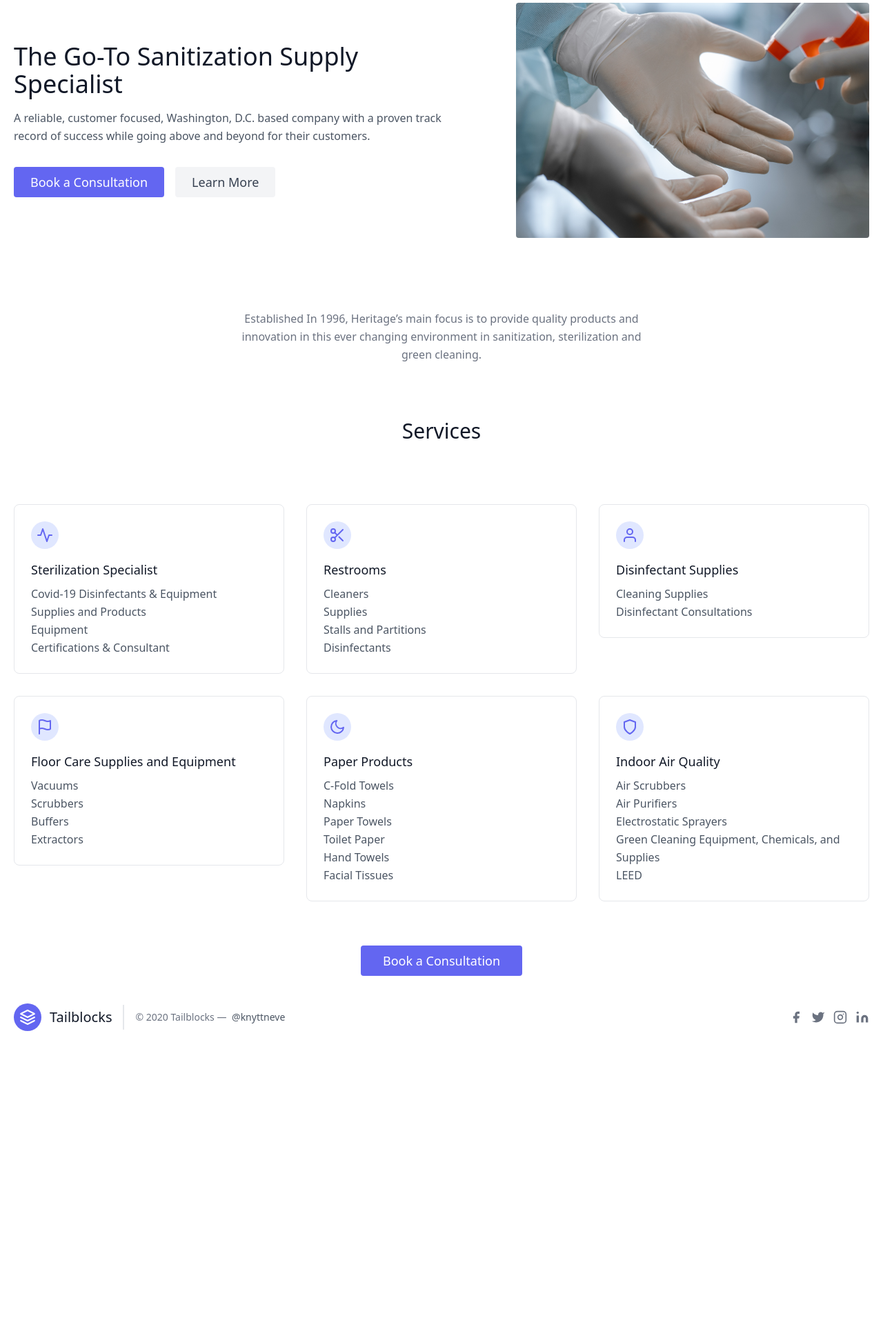
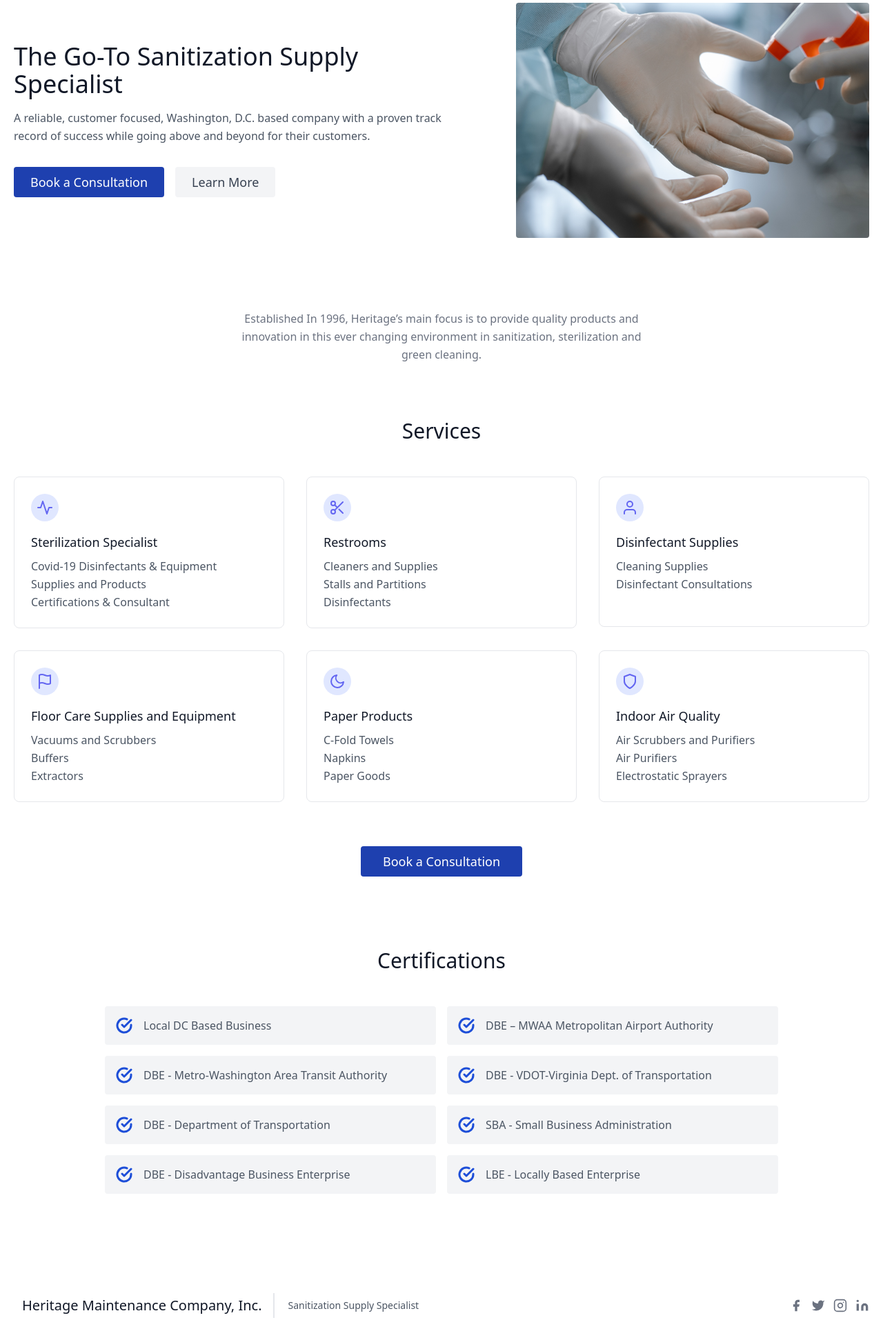
Before and after one commit to cashconnor/HTech, a Django app: page / in a window 1280 px wide. Shown: the part 227-2170 px from the top of the page at 69% size. Before the commit the page ends 1722 px from the top, so only its background shows below. Run offline with Django 4.2, Linux system fonts and the light colour scheme.

Commit message:
added certifications and formatting

```diff
--- a/static/css/style.css
+++ b/static/css/style.css
@@ -515,6 +515,11 @@ Ensure the default browser behavior of the `hidden` attribute.
   margin-right: auto;
 }
 
+.-mx-2 {
+  margin-left: -0.5rem;
+  margin-right: -0.5rem;
+}
+
 .-mx-4 {
   margin-left: -1rem;
   margin-right: -1rem;
@@ -558,6 +563,14 @@ Ensure the default browser behavior of the `hidden` attribute.
 
 .mt-16 {
   margin-top: 4rem;
+}
+
+.mb-10 {
+  margin-bottom: 2.5rem;
+}
+
+.mr-4 {
+  margin-right: 1rem;
 }
 
 .mr-5 {
@@ -616,16 +629,20 @@ Ensure the default browser behavior of the `hidden` attribute.
   display: none;
 }
 
+.h-5 {
+  height: 1.25rem;
+}
+
 .h-10 {
   height: 2.5rem;
 }
 
-.h-5 {
-  height: 1.25rem;
+.h-6 {
+  height: 1.5rem;
 }
 
-.h-6 {
-  height: 1.5rem;
+.h-full {
+  height: 100%;
 }
 
 .h-4 {
@@ -640,16 +657,8 @@ Ensure the default browser behavior of the `hidden` attribute.
   height: 5rem;
 }
 
-.h-full {
-  height: 100%;
-}
-
 .h-8 {
   height: 2rem;
-}
-
-.w-10 {
-  width: 2.5rem;
 }
 
 .w-5 {
@@ -662,6 +671,10 @@ Ensure the default browser behavior of the `hidden` attribute.
 
 .w-full {
   width: 100%;
+}
+
+.w-10 {
+  width: 2.5rem;
 }
 
 .w-6 {
@@ -714,16 +727,16 @@ Ensure the default browser behavior of the `hidden` attribute.
   margin-bottom: calc(1.5rem * var(--tw-space-y-reverse));
 }
 
-.rounded-full {
-  border-radius: 9999px;
-}
-
 .rounded {
   border-radius: 0.25rem;
 }
 
 .rounded-lg {
   border-radius: 0.5rem;
+}
+
+.rounded-full {
+  border-radius: 9999px;
 }
 
 .border-0 {
@@ -739,9 +752,9 @@ Ensure the default browser behavior of the `hidden` attribute.
   border-color: rgb(229 231 235 / var(--tw-border-opacity));
 }
 
-.bg-indigo-500 {
+.bg-blue-800 {
   --tw-bg-opacity: 1;
-  background-color: rgb(99 102 241 / var(--tw-bg-opacity));
+  background-color: rgb(30 64 175 / var(--tw-bg-opacity));
 }
 
 .bg-gray-100 {
@@ -754,6 +767,11 @@ Ensure the default browser behavior of the `hidden` attribute.
   background-color: rgb(224 231 255 / var(--tw-bg-opacity));
 }
 
+.bg-indigo-500 {
+  --tw-bg-opacity: 1;
+  background-color: rgb(99 102 241 / var(--tw-bg-opacity));
+}
+
 .object-cover {
   -o-object-fit: cover;
      object-fit: cover;
@@ -764,16 +782,16 @@ Ensure the default browser behavior of the `hidden` attribute.
      object-position: center;
 }
 
-.p-2 {
-  padding: 0.5rem;
-}
-
 .p-4 {
   padding: 1rem;
 }
 
 .p-6 {
   padding: 1.5rem;
+}
+
+.p-2 {
+  padding: 0.5rem;
 }
 
 .p-5 {
@@ -885,14 +903,14 @@ Ensure the default browser behavior of the `hidden` attribute.
   color: rgb(17 24 39 / var(--tw-text-opacity));
 }
 
+.text-gray-500 {
+  --tw-text-opacity: 1;
+  color: rgb(107 114 128 / var(--tw-text-opacity));
+}
+
 .text-white {
   --tw-text-opacity: 1;
   color: rgb(255 255 255 / var(--tw-text-opacity));
-}
-
-.text-gray-500 {
-  --tw-text-opacity: 1;
-  color: rgb(107 114 128 / var(--tw-text-opacity));
 }
 
 .text-gray-700 {
@@ -905,14 +923,24 @@ Ensure the default browser behavior of the `hidden` attribute.
   color: rgb(99 102 241 / var(--tw-text-opacity));
 }
 
-.hover\:bg-indigo-600:hover {
+.text-blue-700 {
+  --tw-text-opacity: 1;
+  color: rgb(29 78 216 / var(--tw-text-opacity));
+}
+
+.hover\:bg-blue-700:hover {
   --tw-bg-opacity: 1;
-  background-color: rgb(79 70 229 / var(--tw-bg-opacity));
+  background-color: rgb(29 78 216 / var(--tw-bg-opacity));
 }
 
 .hover\:bg-gray-200:hover {
   --tw-bg-opacity: 1;
   background-color: rgb(229 231 235 / var(--tw-bg-opacity));
+}
+
+.hover\:bg-indigo-600:hover {
+  --tw-bg-opacity: 1;
+  background-color: rgb(79 70 229 / var(--tw-bg-opacity));
 }
 
 .hover\:text-gray-900:hover {
@@ -930,6 +958,11 @@ Ensure the default browser behavior of the `hidden` attribute.
     margin: -1rem;
   }
 
+  .sm\:mx-auto {
+    margin-left: auto;
+    margin-right: auto;
+  }
+
   .sm\:ml-4 {
     margin-left: 1rem;
   }
@@ -940,6 +973,14 @@ Ensure the default browser behavior of the `hidden` attribute.
 
   .sm\:ml-auto {
     margin-left: auto;
+  }
+
+  .sm\:mb-2 {
+    margin-bottom: 0.5rem;
+  }
+
+  .sm\:w-1\/2 {
+    width: 50%;
   }
 
   .sm\:flex-row {
@@ -1066,6 +1107,10 @@ Ensure the default browser behavior of the `hidden` attribute.
     width: 75%;
   }
 
+  .lg\:w-4\/5 {
+    width: 80%;
+  }
+
   .lg\:max-w-lg {
     max-width: 32rem;
   }
--- a/templates/footer.html
+++ b/templates/footer.html
@@ -1,13 +1,12 @@
+{% load static %}
 <footer class="text-gray-600 body-font">
     <div class="container px-5 py-8 mx-auto flex items-center sm:flex-row flex-col">
       <a class="flex title-font font-medium items-center md:justify-start justify-center text-gray-900">
-        <svg xmlns="http://www.w3.org/2000/svg" fill="none" stroke="currentColor" stroke-linecap="round" stroke-linejoin="round" stroke-width="2" class="w-10 h-10 text-white p-2 bg-indigo-500 rounded-full" viewBox="0 0 24 24">
-          <path d="M12 2L2 7l10 5 10-5-10-5zM2 17l10 5 10-5M2 12l10 5 10-5"></path>
-        </svg>
-        <span class="ml-3 text-xl">Tailblocks</span>
+
+        <span class="ml-3 text-xl">Heritage Maintenance Company, Inc.</span>
       </a>
-      <p class="text-sm text-gray-500 sm:ml-4 sm:pl-4 sm:border-l-2 sm:border-gray-200 sm:py-2 sm:mt-0 mt-4">© 2020 Tailblocks —
-        <a href="https://twitter.com/knyttneve" class="text-gray-600 ml-1" rel="noopener noreferrer" target="_blank">@knyttneve</a>
+      <p class="text-sm text-gray-500 sm:ml-4 sm:pl-4 sm:border-l-2 sm:border-gray-200 sm:py-2 sm:mt-0 mt-4">
+        <a href="https://twitter.com/knyttneve" class="text-gray-600 ml-1" rel="noopener noreferrer" target="_blank">Sanitization Supply Specialist</a>
       </p>
       <span class="inline-flex sm:ml-auto sm:mt-0 mt-4 justify-center sm:justify-start">
         <a class="text-gray-500">
--- a/templates/index.html
+++ b/templates/index.html
@@ -12,7 +12,7 @@
         </h1>
         <p class="mb-8 leading-relaxed">A reliable, customer focused, Washington, D.C. based company with a proven track record of success while going above and beyond for their customers.</p>
         <div class="flex justify-center">
-          <button class="inline-flex text-white bg-indigo-500 border-0 py-2 px-6 focus:outline-none hover:bg-indigo-600 rounded text-lg">Book a Consultation</button>
+          <button class="inline-flex text-white bg-blue-800 border-0 py-2 px-6 focus:outline-none hover:bg-blue-700 rounded text-lg">Book a Consultation</button>
           <button class="ml-4 inline-flex text-gray-700 bg-gray-100 border-0 py-2 px-6 focus:outline-none hover:bg-gray-200 rounded text-lg">Learn More</button>
         </div>
       </div>
@@ -29,7 +29,7 @@
         <p class="lg:w-1/2 w-full leading-relaxed text-gray-500">Established In 1996, Heritage’s main focus is to provide quality products and innovation in this ever changing environment in sanitization, sterilization and green cleaning.</p>
 
       </div>
-      <div class="flex flex-wrap w-full mb-20 flex-col items-center text-center">
+      <div class="flex flex-wrap w-full mb-10 flex-col items-center text-center">
         <h1 class="sm:text-3xl text-2xl font-medium title-font mb-2 text-gray-900">Services</h1>
       </div>
       <div class="flex flex-wrap -m-4">
@@ -43,7 +43,6 @@
             <h2 class="text-lg text-gray-900 font-medium title-font mb-2">Sterilization Specialist</h2>
             <p class="leading-relaxed text-base">Covid-19 Disinfectants & Equipment</p>
             <p class="leading-relaxed text-base">Supplies and Products</p>
-            <p class="leading-relaxed text-base">Equipment</p>
             <p class="leading-relaxed text-base">Certifications & Consultant</p>
           </div>
         </div>
@@ -57,8 +56,7 @@
               </svg>
             </div>
             <h2 class="text-lg text-gray-900 font-medium title-font mb-2">Restrooms</h2>
-            <p class="leading-relaxed text-base">Cleaners</p>
-            <p class="leading-relaxed text-base">Supplies</p>
+            <p class="leading-relaxed text-base">Cleaners and Supplies</p>
             <p class="leading-relaxed text-base">Stalls and Partitions</p>
             <p class="leading-relaxed text-base">Disinfectants</p>
           </div>
@@ -74,6 +72,7 @@
             <h2 class="text-lg text-gray-900 font-medium title-font mb-2">Disinfectant Supplies</h2>
             <p class="leading-relaxed text-base">Cleaning Supplies</p>
             <p class="leading-relaxed text-base">Disinfectant Consultations</p>
+            <br>
           </div>
         </div>
         <div class="xl:w-1/3 md:w-1/2 p-4">
@@ -84,8 +83,7 @@
               </svg>
             </div>
             <h2 class="text-lg text-gray-900 font-medium title-font mb-2">Floor Care Supplies and Equipment</h2>
-            <p class="leading-relaxed text-base">Vacuums</p>
-            <p class="leading-relaxed text-base">Scrubbers</p>
+            <p class="leading-relaxed text-base">Vacuums and Scrubbers</p>
             <p class="leading-relaxed text-base">Buffers</p>
             <p class="leading-relaxed text-base">Extractors</p>
           </div>
@@ -100,10 +98,7 @@
             <h2 class="text-lg text-gray-900 font-medium title-font mb-2">Paper Products</h2>
             <p class="leading-relaxed text-base">C-Fold Towels</p>
             <p class="leading-relaxed text-base">Napkins</p>
-            <p class="leading-relaxed text-base">Paper Towels</p>
-            <p class="leading-relaxed text-base">Toilet Paper</p>
-            <p class="leading-relaxed text-base">Hand Towels</p>
-            <p class="leading-relaxed text-base">Facial Tissues</p>
+            <p class="leading-relaxed text-base">Paper Goods</p>
           </div>
         </div>
         <div class="xl:w-1/3 md:w-1/2 p-4">
@@ -114,15 +109,95 @@
               </svg>
             </div>
             <h2 class="text-lg text-gray-900 font-medium title-font mb-2">Indoor Air Quality</h2>
-            <p class="leading-relaxed text-base">Air Scrubbers</p>
+            <p class="leading-relaxed text-base">Air Scrubbers and Purifiers</p>
             <p class="leading-relaxed text-base">Air Purifiers</p>
             <p class="leading-relaxed text-base">Electrostatic Sprayers</p>
-            <p class="leading-relaxed text-base">Green Cleaning Equipment, Chemicals, and Supplies</p>
-            <p class="leading-relaxed text-base">LEED</p>
           </div>
         </div>
       </div>
-      <button class="flex mx-auto mt-16 text-white bg-indigo-500 border-0 py-2 px-8 focus:outline-none hover:bg-indigo-600 rounded text-lg">Book a Consultation</button>
+      <button class="flex mx-auto mt-16 text-white bg-blue-800 border-0 py-2 px-8 focus:outline-none hover:bg-blue-700 rounded text-lg">Book a Consultation</button>
     </div>
 </section>
+<section class="text-gray-600 body-font">
+  <div class="container px-5 py-24 mx-auto">
+    <div class="text-center mb-10">
+      <h1 class="sm:text-3xl text-2xl font-medium text-center title-font text-gray-900 mb-4">Certifications</h1>
+      <p class="text-base leading-relaxed xl:w-2/4 lg:w-3/4 mx-auto"></p>
+    </div>
+    <div class="flex flex-wrap lg:w-4/5 sm:mx-auto sm:mb-2 -mx-2">
+      <div class="p-2 sm:w-1/2 w-full">
+        <div class="bg-gray-100 rounded flex p-4 h-full items-center">
+          <svg fill="none" stroke="currentColor" stroke-linecap="round" stroke-linejoin="round" stroke-width="3" class="text-blue-700 w-6 h-6 flex-shrink-0 mr-4" viewBox="0 0 24 24">
+            <path d="M22 11.08V12a10 10 0 11-5.93-9.14"></path>
+            <path d="M22 4L12 14.01l-3-3"></path>
+          </svg>
+          <span class="title-font font-medium">Local DC Based Business</span>
+        </div>
+      </div>
+      <div class="p-2 sm:w-1/2 w-full">
+        <div class="bg-gray-100 rounded flex p-4 h-full items-center">
+          <svg fill="none" stroke="currentColor" stroke-linecap="round" stroke-linejoin="round" stroke-width="3" class="text-blue-700 w-6 h-6 flex-shrink-0 mr-4" viewBox="0 0 24 24">
+            <path d="M22 11.08V12a10 10 0 11-5.93-9.14"></path>
+            <path d="M22 4L12 14.01l-3-3"></path>
+          </svg>
+          <span class="title-font font-medium">DBE – MWAA Metropolitan Airport Authority</span>
+        </div>
+      </div>
+      <div class="p-2 sm:w-1/2 w-full">
+        <div class="bg-gray-100 rounded flex p-4 h-full items-center">
+          <svg fill="none" stroke="currentColor" stroke-linecap="round" stroke-linejoin="round" stroke-width="3" class="text-blue-700 w-6 h-6 flex-shrink-0 mr-4" viewBox="0 0 24 24">
+            <path d="M22 11.08V12a10 10 0 11-5.93-9.14"></path>
+            <path d="M22 4L12 14.01l-3-3"></path>
+          </svg>
+          <span class="title-font font-medium">DBE - Metro-Washington Area Transit Authority</span>
+        </div>
+      </div>
+      <div class="p-2 sm:w-1/2 w-full">
+        <div class="bg-gray-100 rounded flex p-4 h-full items-center">
+          <svg fill="none" stroke="currentColor" stroke-linecap="round" stroke-linejoin="round" stroke-width="3" class="text-blue-700 w-6 h-6 flex-shrink-0 mr-4" viewBox="0 0 24 24">
+            <path d="M22 11.08V12a10 10 0 11-5.93-9.14"></path>
+            <path d="M22 4L12 14.01l-3-3"></path>
+          </svg>
+          <span class="title-font font-medium">DBE - VDOT-Virginia Dept. of Transportation</span>
+        </div>
+      </div>
+      <div class="p-2 sm:w-1/2 w-full">
+        <div class="bg-gray-100 rounded flex p-4 h-full items-center">
+          <svg fill="none" stroke="currentColor" stroke-linecap="round" stroke-linejoin="round" stroke-width="3" class="text-blue-700 w-6 h-6 flex-shrink-0 mr-4" viewBox="0 0 24 24">
+            <path d="M22 11.08V12a10 10 0 11-5.93-9.14"></path>
+            <path d="M22 4L12 14.01l-3-3"></path>
+          </svg>
+          <span class="title-font font-medium">DBE - Department of Transportation</span>
+        </div>
+      </div>
+      <div class="p-2 sm:w-1/2 w-full">
+        <div class="bg-gray-100 rounded flex p-4 h-full items-center">
+          <svg fill="none" stroke="currentColor" stroke-linecap="round" stroke-linejoin="round" stroke-width="3" class="text-blue-700 w-6 h-6 flex-shrink-0 mr-4" viewBox="0 0 24 24">
+            <path d="M22 11.08V12a10 10 0 11-5.93-9.14"></path>
+            <path d="M22 4L12 14.01l-3-3"></path>
+          </svg>
+          <span class="title-font font-medium">SBA - Small Business Administration</span>
+        </div>
+      </div>
+      <div class="p-2 sm:w-1/2 w-full">
+        <div class="bg-gray-100 rounded flex p-4 h-full items-center">
+          <svg fill="none" stroke="currentColor" stroke-linecap="round" stroke-linejoin="round" stroke-width="3" class="text-blue-700 w-6 h-6 flex-shrink-0 mr-4" viewBox="0 0 24 24">
+            <path d="M22 11.08V12a10 10 0 11-5.93-9.14"></path>
+            <path d="M22 4L12 14.01l-3-3"></path>
+          </svg>
+          <span class="title-font font-medium">DBE - Disadvantage Business Enterprise</span>
+        </div>
+      </div>
+      <div class="p-2 sm:w-1/2 w-full">
+        <div class="bg-gray-100 rounded flex p-4 h-full items-center">
+          <svg fill="none" stroke="currentColor" stroke-linecap="round" stroke-linejoin="round" stroke-width="3" class="text-blue-700 w-6 h-6 flex-shrink-0 mr-4" viewBox="0 0 24 24">
+            <path d="M22 11.08V12a10 10 0 11-5.93-9.14"></path>
+            <path d="M22 4L12 14.01l-3-3"></path>
+          </svg>
+          <span class="title-font font-medium">LBE - Locally Based Enterprise</span>
+        </div>
+      </div>
+    </div>
+  </div>
+</section>
 {% endblock %}
```
